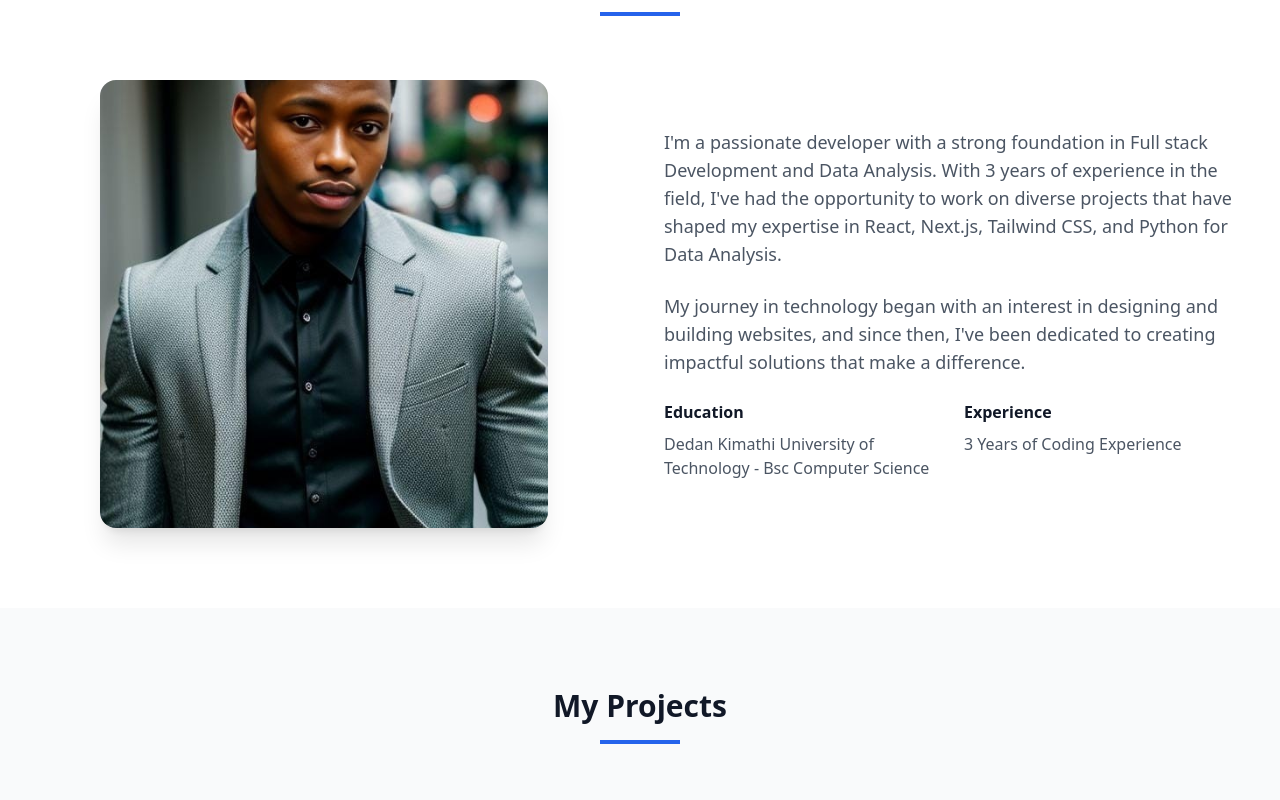
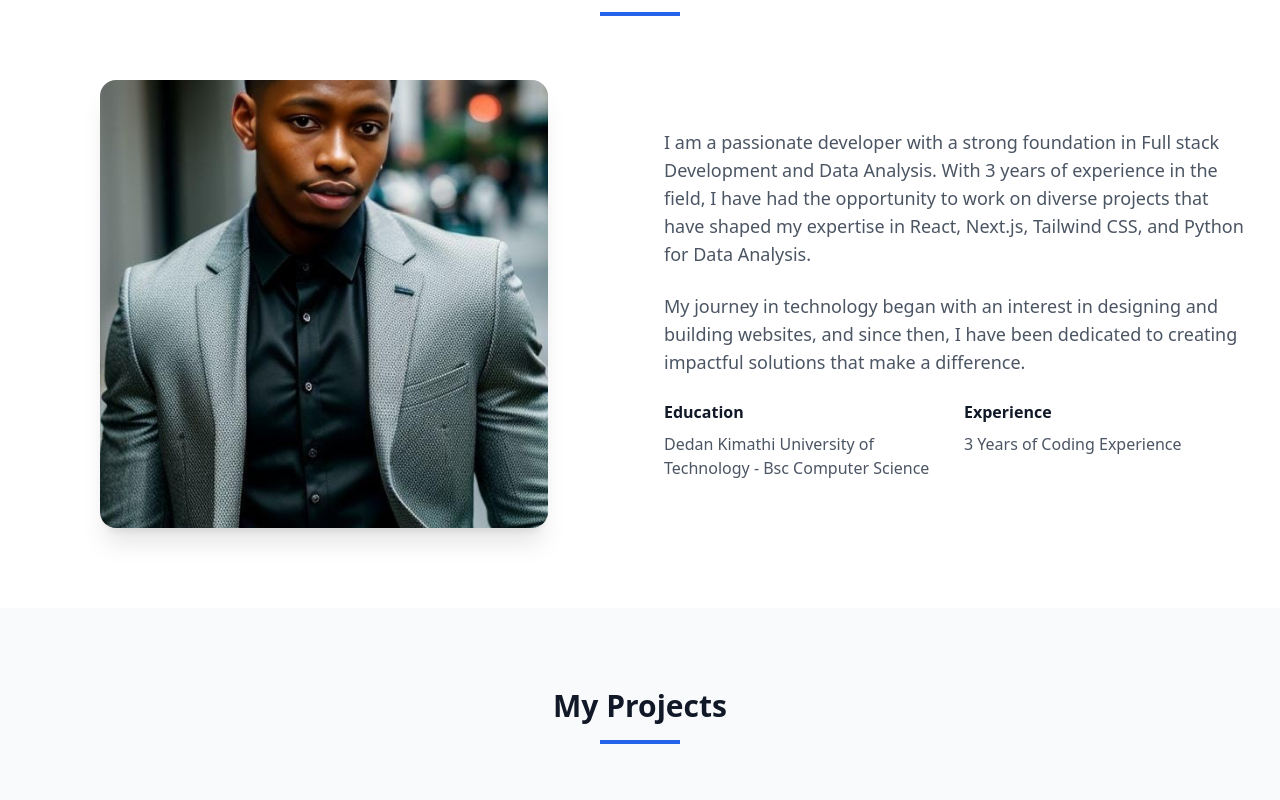
Before and after one commit to joengugi/Joe_Mburu-s_Portfolio, a Next.js app: page / in a window 1280 px wide. Shown: the part 920-1720 px from the top of the page. Built offline with nearby package versions, Linux system fonts and the light colour scheme.

Commit message:
Update AboutSection text to use 'have' instead of contractions

```diff
--- a/app/components/AboutSection.tsx
+++ b/app/components/AboutSection.tsx
@@ -24,14 +24,14 @@ const AboutSection = () => {
 
           <div className="order-1 md:order-2 space-y-6">
             <p className="text-lg text-gray-600 dark:text-gray-300">
-              I&apos;m a passionate developer with a strong foundation in Full stack Development and Data Analysis.
-              With 3 years of experience in the field, I&apos;ve had the opportunity to work
+              I am a passionate developer with a strong foundation in Full stack Development and Data Analysis.
+              With 3 years of experience in the field, I have had the opportunity to work
               on diverse projects that have shaped my expertise in React, Next.js, Tailwind CSS, and Python for Data Analysis.
             </p>
 
             <p className="text-lg text-gray-600 dark:text-gray-300">
               My journey in technology began with an interest in designing and building websites, and since then,
-              I&apos;ve been dedicated to creating impactful solutions that make a difference.
+              I have been dedicated to creating impactful solutions that make a difference.
             </p>
 
             <div className="grid grid-cols-2 gap-4 mt-8">
--- a/app/components/ContactSection.tsx
+++ b/app/components/ContactSection.tsx
@@ -13,10 +13,10 @@ const ContactSection = () => {
           {/* Contact Information */}
           <div className="space-y-8">
             <h3 className="text-2xl font-bold text-gray-900 dark:text-white mb-6">
-              Let&apos;s Connect
+              Let us Connect
             </h3>
             <p className="text-gray-600 dark:text-gray-300 mb-8">
-              I&apos;m always open to discussing new projects, creative ideas, or opportunities to be part of your visions.
+              I am always open to discussing new projects, creative ideas, or opportunities to be part of your visions.
             </p>
 
             <div className="space-y-6">
--- a/app/components/HeroSection.tsx
+++ b/app/components/HeroSection.tsx
@@ -15,7 +15,7 @@ const HeroSection = () => {
           Hello there, <span className="wave">👋</span>
         </h1>
         <h2 className="text-3xl sm:text-4xl md:text-5xl font-bold text-gray-900 dark:text-white mb-8">
-          I&apos;m <span className="text-blue-600 dark:text-blue-400">Joseph Mburu</span>
+          I am <span className="text-blue-600 dark:text-blue-400">Joseph Mburu</span>
         </h2>
         <p className="text-xl md:text-2xl text-gray-600 dark:text-gray-300 mb-12 leading-relaxed">
           A passionate developer crafting beautiful and functional digital experiences.
```
